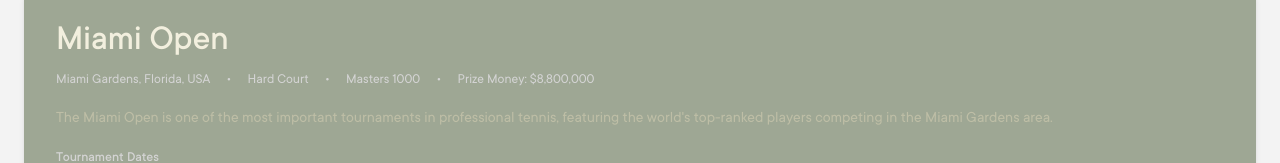
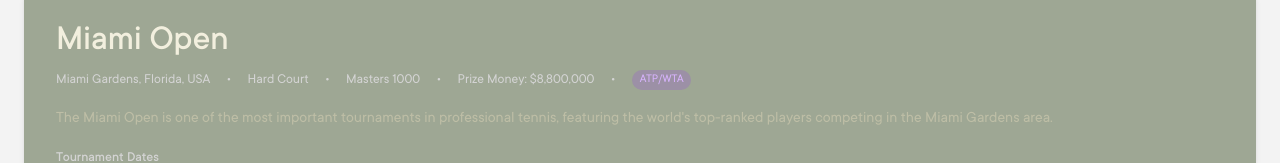
Before and after one commit to JiaGu2376/Tennis-player-performance-analysis-and-prediction, a React (Vite) app in the folder frontend/: page /tournament/miami-open in a window 1280 px wide. Shown: the part 150-313 px from the top of the page. Built offline with nearby package versions, Linux system fonts and the light colour scheme.

Commit message:
add tournament ownership pill

```diff
--- a/frontend/src/components/Tournaments.tsx
+++ b/frontend/src/components/Tournaments.tsx
@@ -8,6 +8,7 @@
   location: string;
   surface: 'Hard' | 'Clay' | 'Grass' | 'Carpet';
   category: 'Grand Slam' | 'Masters 1000' | 'ATP 500' | 'ATP 250' | 'WTA 1000' | 'WTA 500' | 'WTA 250';
+  ownership: 'ATP' | 'WTA' | 'ITF' | 'ATP/WTA';
   startDate: string;
   endDate: string;
   description: string;
@@ -43,6 +44,7 @@
     location: 'Melbourne, Victoria, Australia',
     surface: 'Hard',
     category: 'Grand Slam',
+    ownership: 'ITF',
     startDate: '2025-01-20',
     endDate: '2025-02-02',
     description: 'The Australian Open is one of the four Grand Slam tennis tournaments. Known as the "Happy Slam," it features the world\'s top players competing at Melbourne Park.',
@@ -54,6 +56,7 @@
     location: 'Paris, France',
     surface: 'Clay',
     category: 'Grand Slam',
+    ownership: 'ITF',
     startDate: '2025-05-26',
     endDate: '2025-06-09',
     description: 'Roland Garros, also known as the French Open, is one of the four Grand Slam tennis tournaments. Famous for its clay courts, it is the premier clay-court tennis championship in the world.',
@@ -65,6 +68,7 @@
     location: 'London, United Kingdom',
     surface: 'Grass',
     category: 'Grand Slam',
+    ownership: 'ITF',
     startDate: '2025-07-01',
     endDate: '2025-07-14',
     description: 'The Championships, Wimbledon is the oldest tennis tournament in the world and widely regarded as the most prestigious. It is the only Grand Slam still played on grass courts.',
@@ -76,6 +80,7 @@
     location: 'New York City, USA',
     surface: 'Hard',
     category: 'Grand Slam',
+    ownership: 'ITF',
     startDate: '2025-08-25',
     endDate: '2025-09-07',
     description: 'The US Open is the modern version of the oldest tennis championship in the United States. It is chronologically the fourth and final Grand Slam tournament of the year.',
@@ -87,9 +92,10 @@
     location: 'Indian Wells, California, USA',
     surface: 'Hard',
     category: 'Masters 1000',
+    ownership: 'ATP/WTA',
     startDate: '2025-03-06',
     endDate: '2025-03-17',
-    description: 'The BNP Paribas Open is one of the most prestigious tennis tournaments outside of the Grand Slams. Often called the "Fifth Grand Slam," it features world-class facilities and attracts the top players from both ATP and WTA tours.',
+    description: 'The BNP Paribas Open is one of the most prestigious tournaments outside of the Grand Slams. Often called the "Fifth Grand Slam," it features world-class facilities and attracts the top players from both ATP and WTA tours.',
     venue: 'Indian Wells Tennis Garden',
     prizemoney: '$8,800,000',
   },
@@ -98,6 +104,7 @@
     location: 'Miami Gardens, Florida, USA',
     surface: 'Hard',
     category: 'Masters 1000',
+    ownership: 'ATP/WTA',
     startDate: '2025-03-20',
     endDate: '2025-03-31',
     description: 'The Miami Open is one of the most important tournaments in professional tennis, featuring the world\'s top-ranked players competing in the Miami Gardens area.',
@@ -109,6 +116,7 @@
     location: 'Roquebrune-Cap-Martin, France',
     surface: 'Clay',
     category: 'Masters 1000',
+    ownership: 'ATP',
     startDate: '2025-04-07',
     endDate: '2025-04-14',
     description: 'The Monte Carlo Masters is one of the oldest and most prestigious clay-court tennis tournaments, featuring spectacular views of the Mediterranean Sea.',
@@ -120,6 +128,7 @@
     location: 'Madrid, Spain',
     surface: 'Clay',
     category: 'Masters 1000',
+    ownership: 'ATP/WTA',
     startDate: '2025-05-01',
     endDate: '2025-05-12',
     description: 'The Madrid Open is a significant clay-court tournament that takes place in the Spanish capital, featuring both ATP and WTA tours.',
@@ -131,6 +140,7 @@
     location: 'Rome, Italy',
     surface: 'Clay',
     category: 'Masters 1000',
+    ownership: 'ATP/WTA',
     startDate: '2025-05-14',
     endDate: '2025-05-21',
     description: 'The Italian Open, also known as the Rome Masters, is one of the most important clay court tennis tournaments in the world, leading up to the French Open.',
@@ -242,6 +252,15 @@
             <span>{tournament.category}</span>
             <span>•</span>
             <span>Prize Money: {tournament.prizemoney}</span>
+            <span>•</span>
+            <span className={`px-2 py-0.5 text-xs rounded-full ${
+              tournament.ownership === 'ATP' ? 'bg-blue-600/20 text-blue-300' :
+              tournament.ownership === 'WTA' ? 'bg-pink-600/20 text-pink-300' :
+              tournament.ownership === 'ATP/WTA' ? 'bg-purple-600/20 text-purple-300' :
+              'bg-green-600/20 text-green-300'
+            }`}>
+              {tournament.ownership}
+            </span>
           </div>
           <p className="text-neutral-200 leading-relaxed mb-4">{tournament.description}</p>
           <div className="text-sm text-neutral-300">
```
